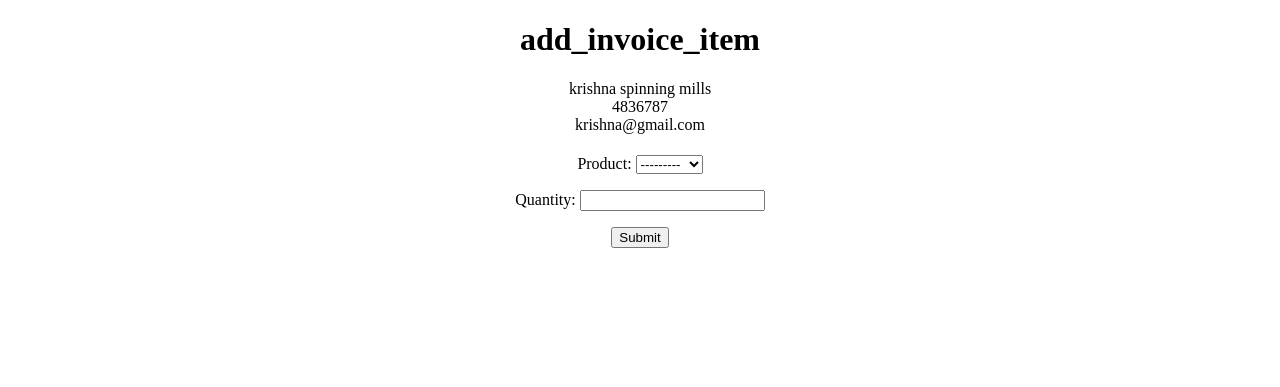
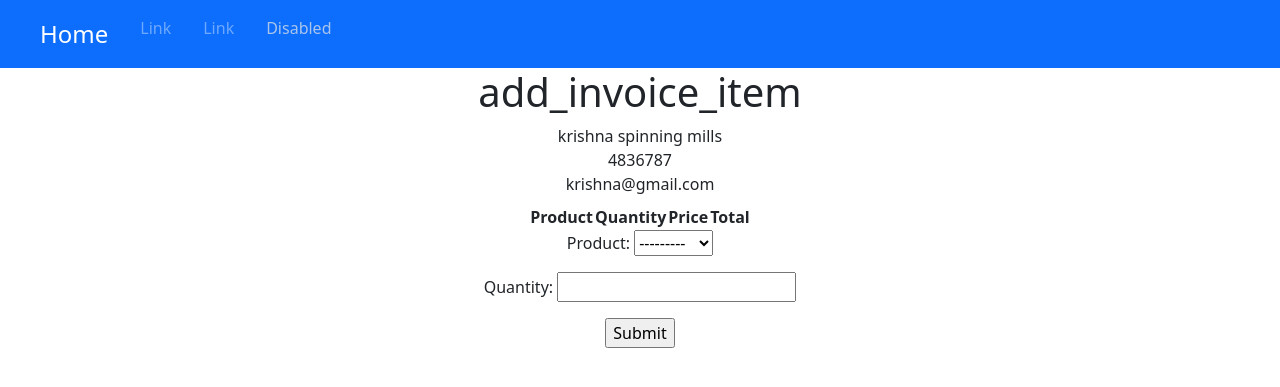
Before and after one commit to krishna-dev27/billing-software, a Django app: page /add_invoice_item/3 in a window 1280 px wide. Shown: the top 387 px of the page. Run offline with Django 5.2, Linux system fonts and the light colour scheme; data comes from the database, SQL or seed files in the repository; both versions use the stored data as it was after the commit; lists and menus that the app fills with data are empty; some libraries are stand-ins or nearby versions.

Commit message:
invoice list added

```diff
--- a/templates/inventory/add_invoice_item.html
+++ b/templates/inventory/add_invoice_item.html
@@ -1,11 +1,16 @@
-<!DOCTYPE html>
-<html lang="en">
-<head>
-    <meta charset="UTF-8">
-    <meta name="viewport" content="width=device-width, initial-scale=1.0">
-    <title>Document</title>
-</head>
-<body>
+{% extends 'inventory/dummy.html' %}
+
+{% block title %}
+    <title>Invoice Items</title>
+{% endblock %}
+
+
+{% block content %}
+
+
+
+
+
     <center>
         <h1>add_invoice_item</h1>
 
@@ -13,11 +18,24 @@
         {{IO.customer.customer_phone}} <br>
         {{IO.customer.customer_email}} <br>
         <h4>{{IO.customer.cusomr_name}}</h4>
+
+
+        <table>
+            <tr>
+                <th>Product</th>
+                <th>Quantity</th>
+                <th>Price</th>
+                <th>Total</th>
+            </tr>
+
+
+        </table>
+
+
        <form action="" method="POST">
         {% csrf_token %}
         {{EIIMFO.as_p}}
         <input type="submit" value="Submit">
        </form>
     </center>
-</body>
-</html>
+    {% endblock%}
```
Also changed, not shown: db.sqlite3.
